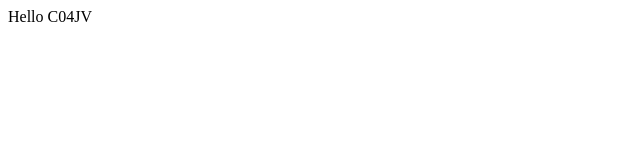
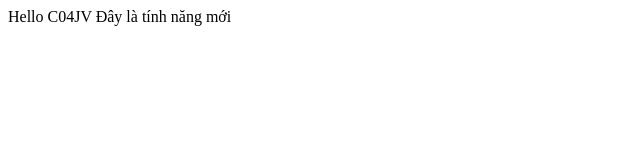
Before and after one commit to vulinh1704/GitStudy, a plain HTML site: page index.html in a window 1280 px wide. Shown: the whole page, without its empty margins (0-640 px from the left). Drawn offline with Linux system fonts and the light colour scheme.

Commit message:
thêm tính năng cho index.html

```diff
--- a/index.html
+++ b/index.html
@@ -7,5 +7,6 @@
 </head>
 <body>
     Hello C04JV
+  Đây là tính năng mới
 </body>
 </html>
```
